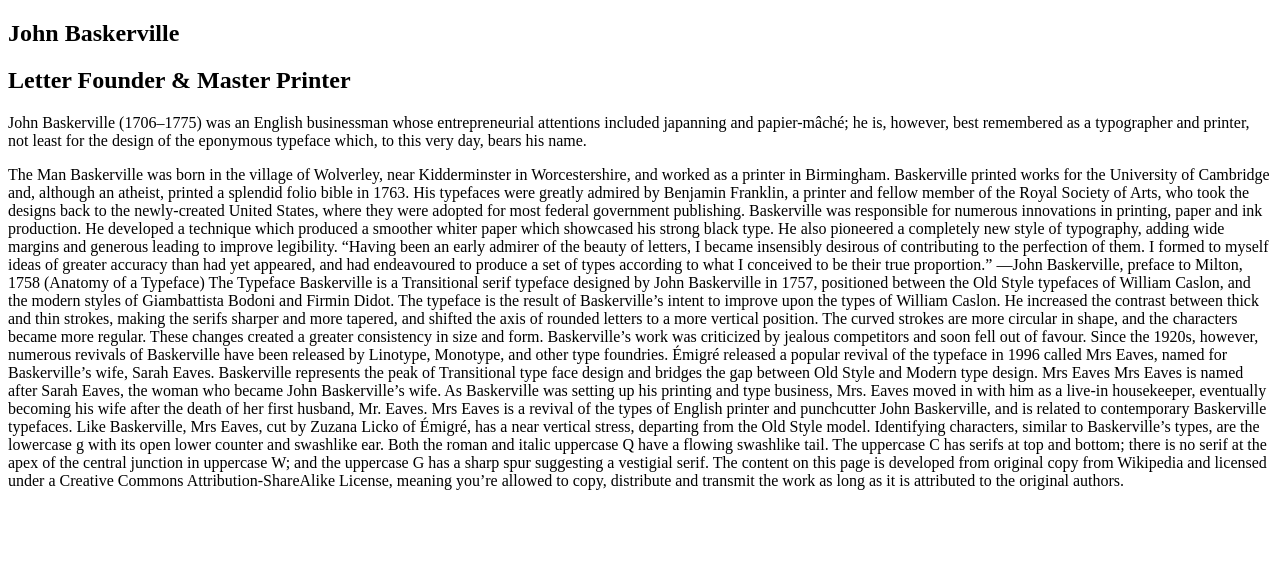
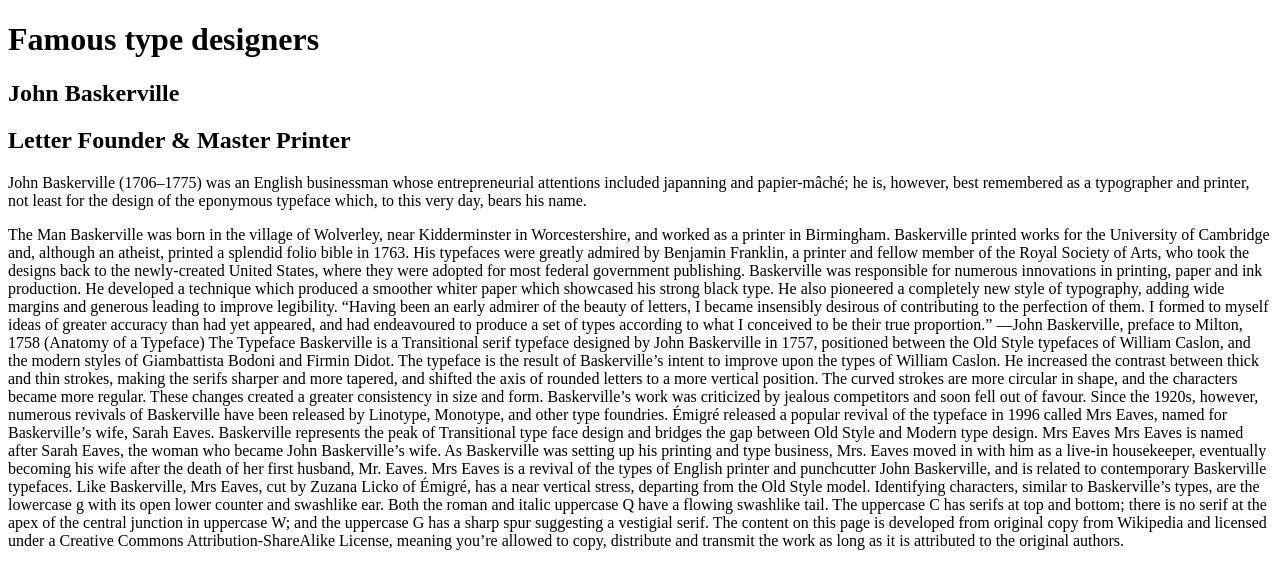
Before and after one commit to loisgordon/john-baskerville-1, a plain HTML site: page version-1.html in a window 1280 px wide. Drawn offline with Linux system fonts and the light colour scheme.

Commit message:
Add main heading

```diff
--- a/version-1.html
+++ b/version-1.html
@@ -6,6 +6,7 @@
 </head>
 
 <body>
+     <h1>Famous type designers</h1>
 <article>
     <header>
         <h1>John Baskerville</h1>
```
